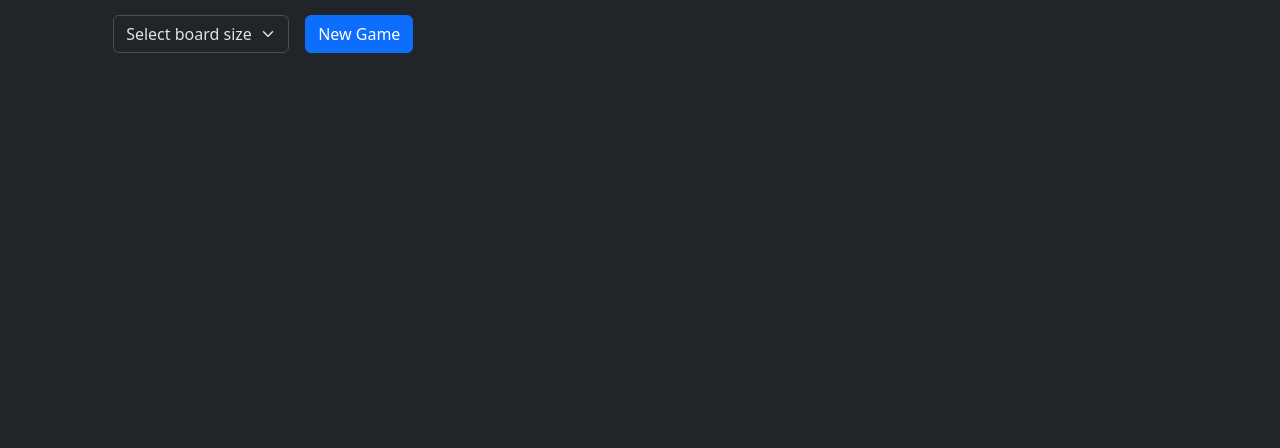
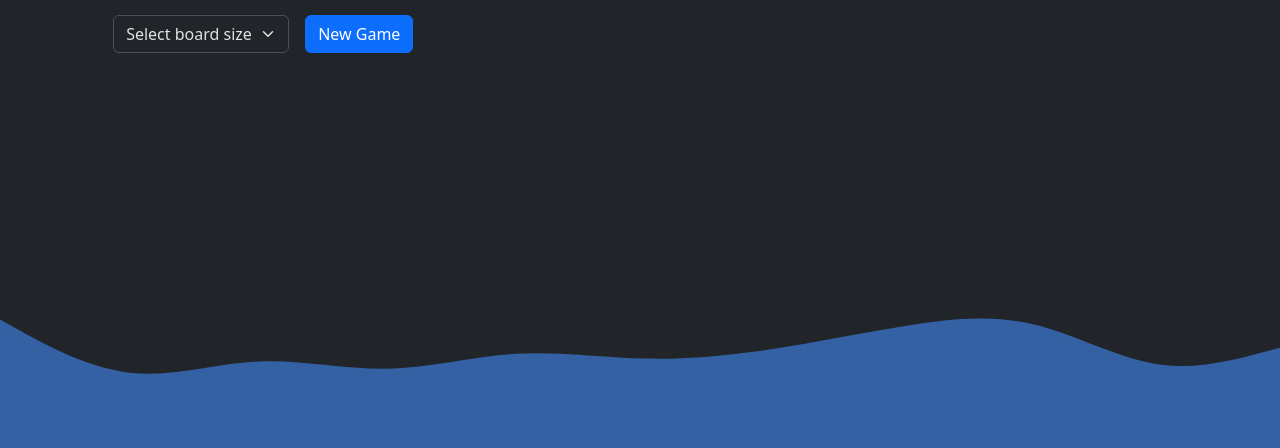
Before and after one commit to marijadebe/shift-puzzle, a Flask app: page / in a window 1280 px wide. Shown: the part 352-800 px from the top of the page. Run offline with Flask 2, Linux system fonts and the light colour scheme.

Commit message:
little fix

```diff
--- a/shift/static/style.css
+++ b/shift/static/style.css
@@ -10,7 +10,9 @@ canvas {
     bottom:0;
     height:30%;
     width:100%;
-
+    background-image: url('/static/wave.svg');
+    background-repeat: no-repeat;
+    background-size: cover;
 }
 #wave-2{
     position: fixed;
```
